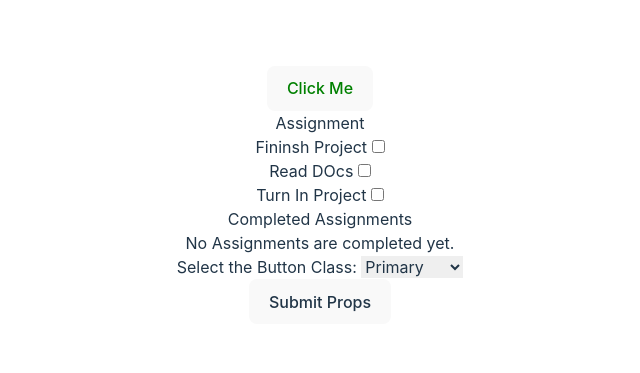
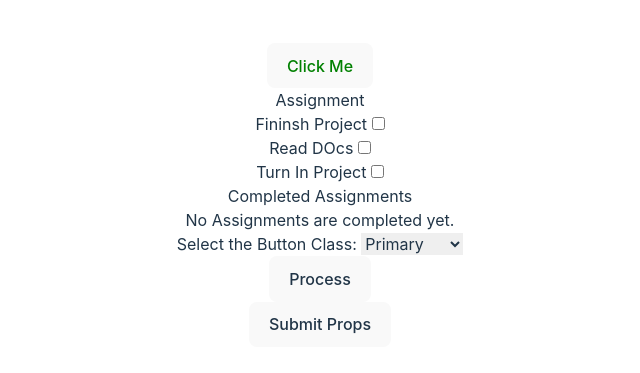
Before and after one commit to hasansfzn/vue_learning_project, a Vue app: page / in a window 1280 px wide. Shown: the part 205-578 px from the top of the page, without its empty margins (320-960 px from the left). Built offline with nearby package versions, Linux system fonts and the light colour scheme.

Commit message:
props topic cleared with SubmitButton component

```diff
--- a/src/App.vue
+++ b/src/App.vue
@@ -5,6 +5,11 @@ import AssignmentList from "./components/AssignmentList.vue";
 import SubmitButton from "./components/SubmitButton.vue";
 
 let type_button = ref("primary");
+let process = ref(false);
+
+const do_process = () => {
+  process.value = true;
+};
 </script>
 
 <template>
@@ -19,8 +24,12 @@ let type_button = ref("primary");
         <option value="muted">Muted</option>
       </select>
     </label>
+
+    <div class="processing_div">
+      <button class="btn btn-primary-400" @click="do_process">Process</button>
+    </div>
   </div>
-  <SubmitButton processing="false" :type_button="type_button" />
+  <SubmitButton :processing="process" :type_button="type_button" />
 </template>
 
 <style scoped>
--- a/src/components/SubmitButton.vue
+++ b/src/components/SubmitButton.vue
@@ -6,6 +6,7 @@
         'bg-blue-400 hover:bg-blue-700': type_button === 'secondary',
         'bg-gray-700 hover:bg-black-600  cursor-not-allowed':
           type_button === 'muted',
+        'bg-gray-700 hover:bg-black-600  spinner': processing,
       }"
     >
       Submit Props
@@ -25,4 +26,26 @@ defineProps({
 });
 </script>
 
-<style></style>
+<style>
+@keyframes spinner {
+  to {
+    transform: rotate(360deg);
+  }
+}
+
+.spinner:before {
+  content: "";
+  box-sizing: border-box;
+  position: absolute;
+  top: 50%;
+  left: 50%;
+  width: 20px;
+  height: 20px;
+  margin-top: -10px;
+  margin-left: -10px;
+  border-radius: 50%;
+  border: 2px solid #ccc;
+  border-top-color: #000;
+  animation: spinner 0.6s linear infinite;
+}
+</style>
```
